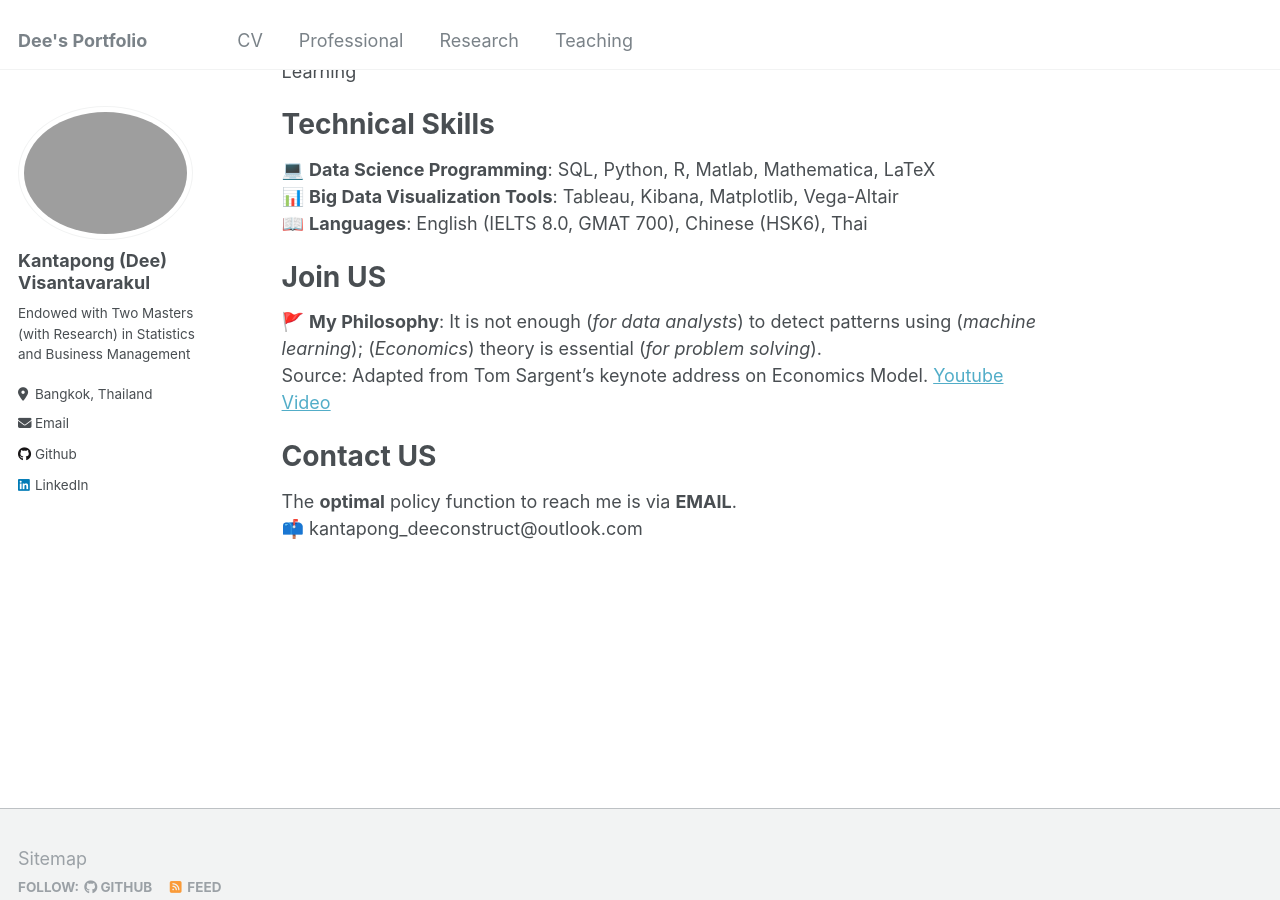
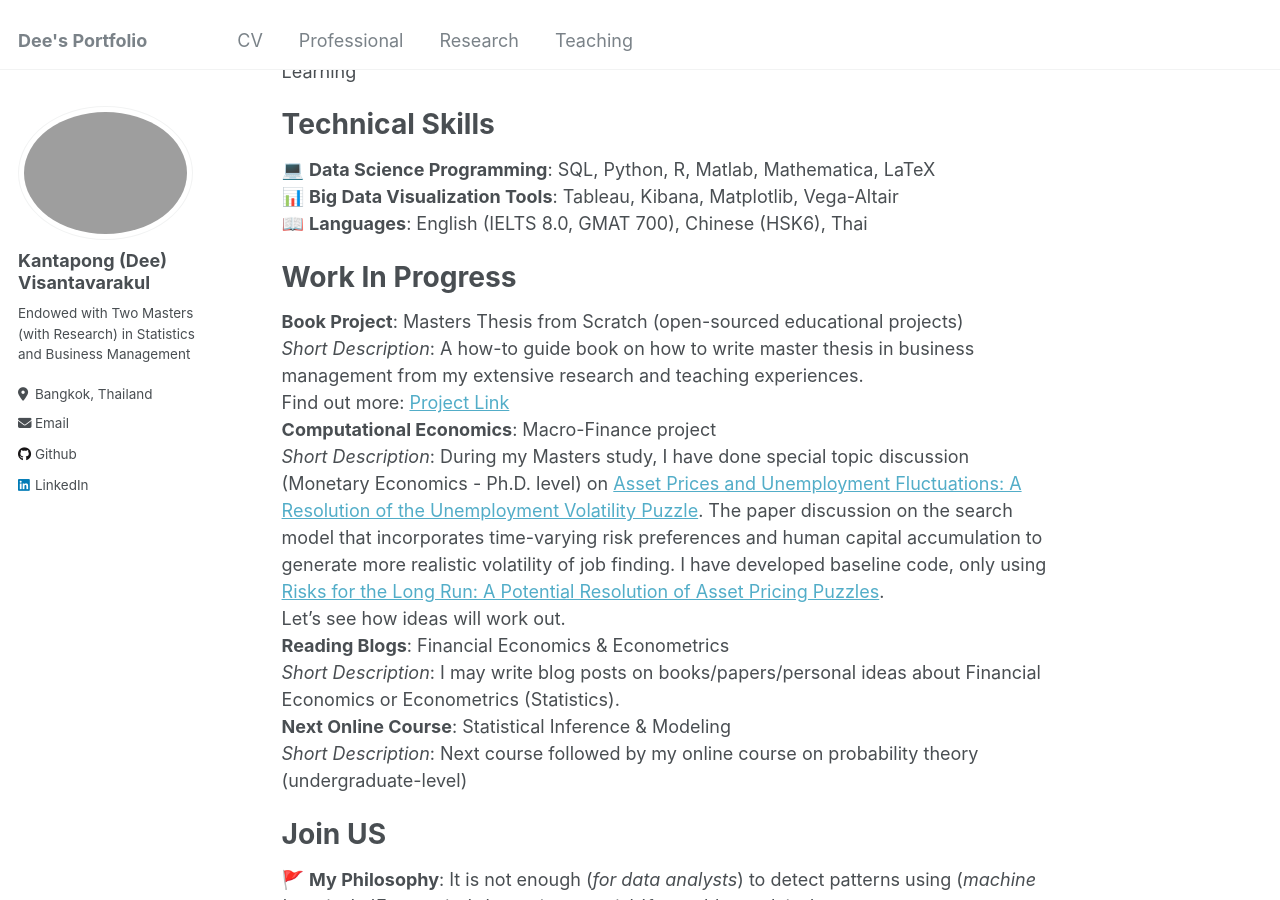
Before and after one commit to GoodDee/GoodDee.github.io, a Jekyll site: the page built from _pages/about.md, in a window 1280 px wide and 900 px high, scrolled down 299 px. Built offline with Jekyll 4.4.1, drawn with Linux system fonts in a browser that asks for light colours.

Commit message:
Update about.md

```diff
--- a/_pages/about.md
+++ b/_pages/about.md
@@ -20,6 +20,19 @@ Technical Skills
 📊 **Big Data Visualization Tools**: Tableau, Kibana, Matplotlib, Vega-Altair
 📖 **Languages**: English (IELTS 8.0, GMAT 700), Chinese (HSK6), Thai
 
+Work In Progress
+======
+**Book Project**: Masters Thesis from Scratch (open-sourced educational projects)
+_Short Description_: A how-to guide book on how to write master thesis in business management from my extensive research and teaching experiences.
+Find out more: [Project Link](https://github.com/GoodDee/Book-Master-Thesis-from-Scratch)
+**Computational Economics**: Macro-Finance project
+_Short Description_: During my Masters study, I have done special topic discussion (Monetary Economics - Ph.D. level) on [Asset Prices and Unemployment Fluctuations: A Resolution of the Unemployment Volatility Puzzle](https://academic.oup.com/restud/article-abstract/90/3/1304/6668483?redirectedFrom=fulltext). The paper discussion on the search model that incorporates time-varying risk preferences and human capital accumulation to generate more realistic volatility of job finding. I have developed baseline code, only using [Risks for the Long Run: A Potential Resolution of Asset Pricing Puzzles](https://onlinelibrary.wiley.com/doi/abs/10.1111/j.1540-6261.2004.00670.x).
+Let's see how ideas will work out.
+**Reading Blogs**: Financial Economics & Econometrics
+_Short Description_: I may write blog posts on books/papers/personal ideas about Financial Economics or Econometrics (Statistics).
+**Next Online Course**: Statistical Inference & Modeling
+_Short Description_: Next course followed by my online course on probability theory (undergraduate-level)
+
 Join US
 ======
 🚩 **My Philosophy**: It is not enough (_for data analysts_) to detect patterns using (_machine learning_); (_Economics_) theory is essential (_for problem solving_).
```
